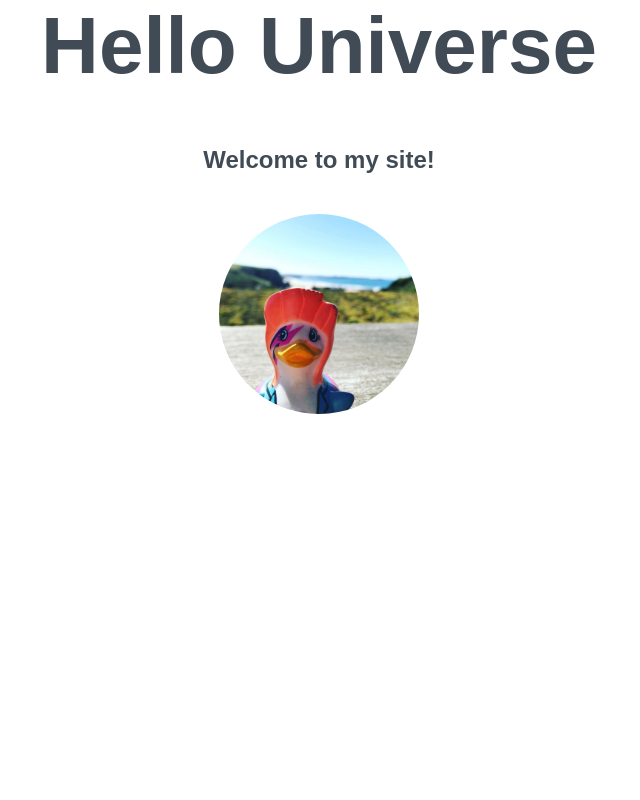
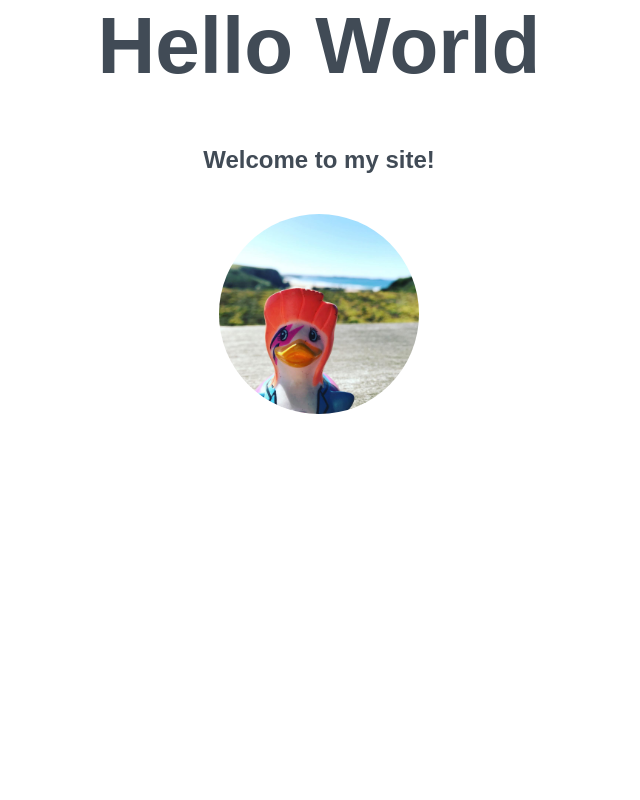
Before and after one commit to ashwikishan1996/beginners-week-one, a plain HTML site: page index.html in a window 1280 px wide. Shown: the top 800 px of the page, without its empty margins (321-961 px from the left). Drawn offline with Linux system fonts and the light colour scheme.

Commit message:
Revert "Updated Hello world"
This reverts commit 25f1936e8ebfce7439612758ebb0357e50379a1c.

```diff
--- a/index.html
+++ b/index.html
@@ -9,7 +9,7 @@
 </head>
 <body>
 <div>
-<h1>Hello Universe</h1>
+<h1>Hello World</h1>
 
 <h2>Welcome to my site!</h2>
 
```
